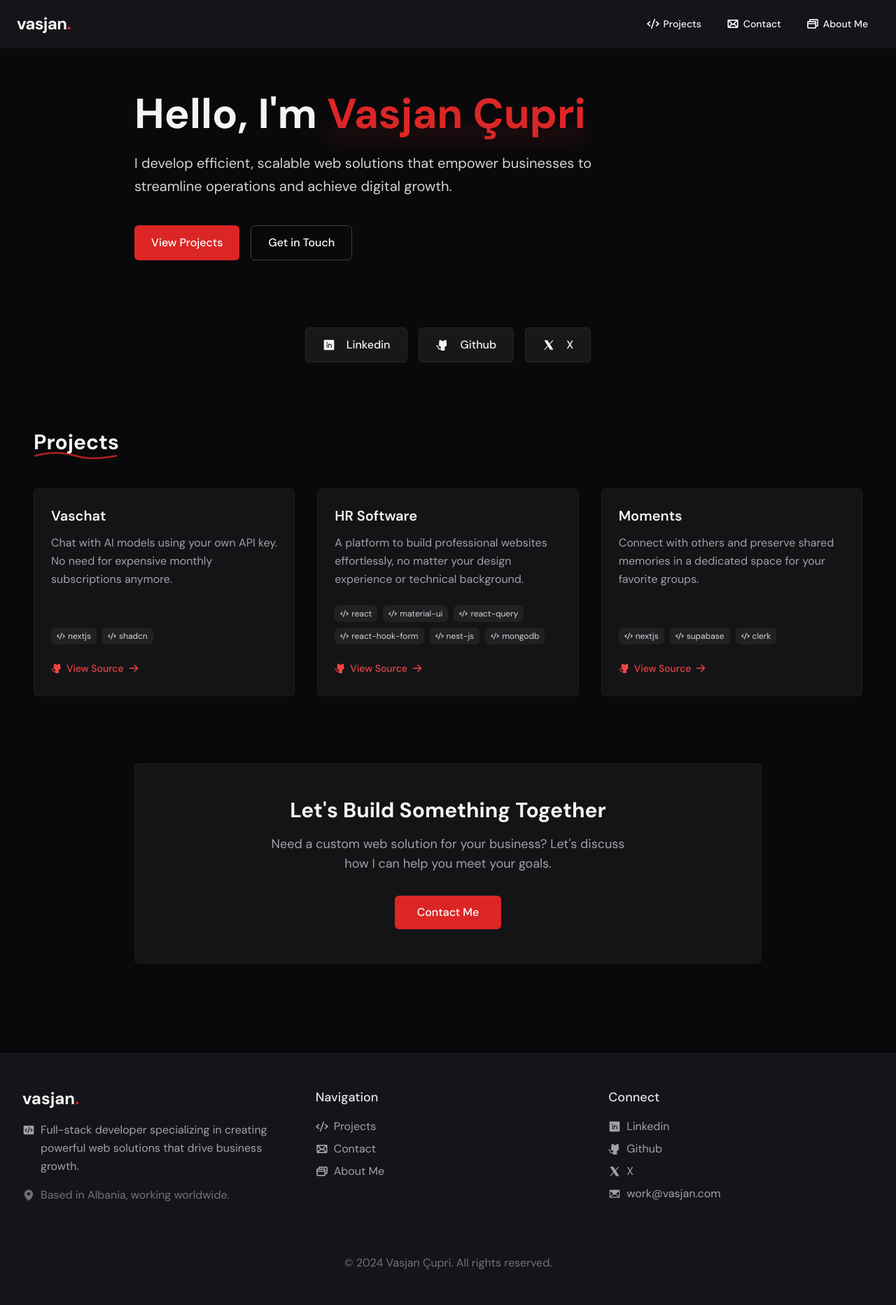
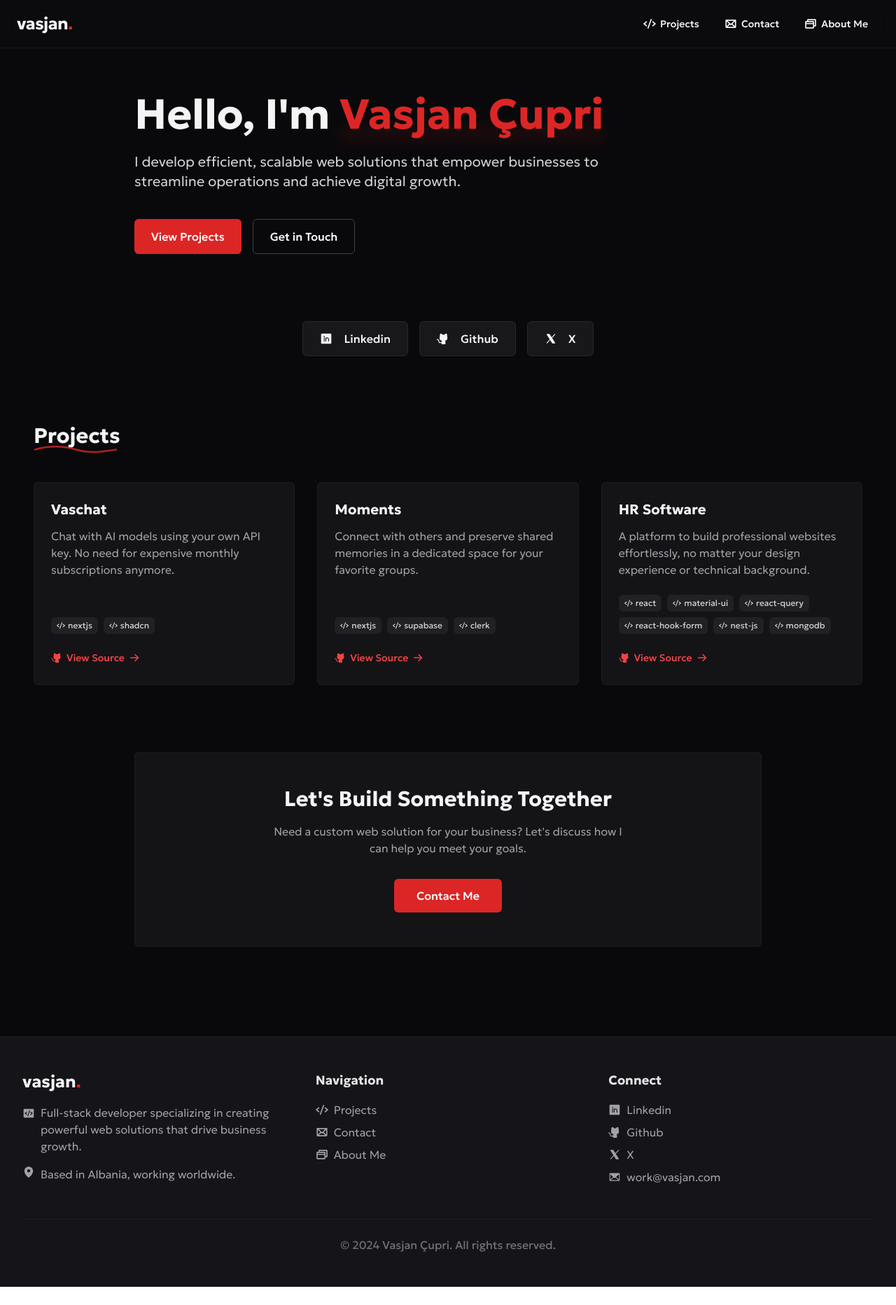
Before and after one commit to v4sj4n/v4sj4n-site, a Next.js app: page / in a window 1280 px wide. Shown: the whole page at 70% size. After the commit the page ends 1839 px from the top, so only its background shows below. Built offline with nearby package versions, Linux system fonts and the light colour scheme.

Commit message:
Changed font plus made some cosmetic ui changes and animation

```diff
--- a/app/components/Footer.tsx
+++ b/app/components/Footer.tsx
@@ -13,25 +13,25 @@ export const Footer = () => {
             <h2 className="text-2xl font-bold mb-4">
               vasjan<span className="text-red-600">.</span>
             </h2>
-            <p className="text-zinc-400 mb-4 leading-relaxed flex items-start">
+            <p className="text-zinc-400 mb-4 flex items-start">
               <Code
                 weight="fill"
                 className="mt-1 mr-2 flex-shrink-0"
                 size={18}
               />
-              <span>
+              <span className="font-light">
                 Full-stack developer specializing in creating powerful web
                 solutions that drive business growth.
               </span>
             </p>
-            <p className="text-zinc-500 flex items-center">
+            <p className="text-zinc-400 font-light flex items-start">
               <MapPin weight="fill" className="mr-2" size={18} />
               Based in Albania, working worldwide.
             </p>
           </div>
 
           <div>
-            <h3 className="text-lg font-medium mb-4 text-zinc-200">
+            <h3 className="text-lg font-bold mb-4 text-zinc-200">
               Navigation
             </h3>
             <ul className="space-y-2">
@@ -39,7 +39,7 @@ export const Footer = () => {
                 <li key={item.href}>
                   <a
                     href={item.href}
-                    className="text-zinc-400 hover:text-red-500 transition-colors flex items-center"
+                    className="text-zinc-400 font-light hover:text-red-500 transition-colors flex items-center"
                   >
                     <span className="mr-2">{item.icon}</span>
                     {item.label}
@@ -50,8 +50,8 @@ export const Footer = () => {
           </div>
 
           <div>
-            <h3 className="text-lg font-medium mb-4 text-zinc-200">Connect</h3>
-            <ul className="space-y-2">
+            <h3 className="text-lg font-bold mb-4 text-zinc-200">Connect</h3>
+            <ul className="space-y-2 font-light">
               {Object.entries(siteConfig.links).map(([platform, url]) => (
                 <li key={platform}>
                   <a
--- a/app/components/Navbar.tsx
+++ b/app/components/Navbar.tsx
@@ -15,7 +15,7 @@ export const Navbar = () => {
   }, []);
   return (
     <nav
-      className={`backdrop-blur-md bg-zinc-900/90 border-b border-zinc-800/50 px-4 md:px-6 py-4 sticky top-0 z-50 transition-all duration-300 ${
+      className={`backdrop-blur-md bg-zinc-900/20 border-b border-zinc-800/40 px-4 md:px-6 py-4 sticky top-0 z-50 transition-all duration-300 ${
         scrolled ? "shadow-[0_5px_20px_-3px_rgba(0,0,0,0.3)]" : ""
       }`}
     >
--- a/app/components/ProjectCard.tsx
+++ b/app/components/ProjectCard.tsx
@@ -14,10 +14,10 @@ export const ProjectCard = ({ project }: { project: Project }) => {
       className="group bg-zinc-900/80 backdrop-blur-sm border border-zinc-800/50 hover:border-red-600 transition-all duration-500 h-full flex flex-col rounded-md hover:shadow-[0_5px_30px_-15px_rgba(220,38,38,0.3)]"
     >
       <div className="p-6 flex flex-col flex-grow">
-        <h3 className="text-xl font-semibold mb-3 group-hover:text-red-500 transition-colors duration-300">
+        <h3 className="text-xl font-bold mb-3 group-hover:text-red-500 transition-colors duration-300">
           {project.title}
         </h3>
-        <p className="mb-6 text-zinc-400 leading-relaxed flex-grow">
+        <p className="mb-6 text-zinc-400 font-light flex-grow">
           {project.description}
         </p>
 
--- /dev/null
+++ b/app/components/TextSlide.tsx
@@ -0,0 +1,44 @@
+"use client";
+
+import { siteConfig } from "@/config/site";
+import { motion } from "motion/react";
+
+export default function AnimatedSection() {
+  return (
+    <motion.section
+      className="mb-24 relative"
+      initial={{ y: 100, opacity: 0 }}
+      animate={{ y: 0, opacity: 1 }}
+      transition={{ duration: 0.6, ease: "easeOut" }}
+    >
+      <div className="max-w-4xl mx-auto">
+        <h1 className="text-4xl md:text-6xl font-bold mb-6 leading-tight">
+          Hello, I&apos;m{" "}
+          <span className="text-red-600 relative">
+            Vasjan Çupri
+            <span className="absolute -z-10 inset-x-0 bottom-1 h-3 bg-red-600/20 blur-md"></span>
+          </span>
+        </h1>
+        <p className="text-xl mb-10 text-zinc-300 font-light max-w-2xl">
+          {siteConfig.description}
+        </p>
+        <div className="flex flex-wrap gap-2 md:gap-4">
+          <a
+            href="#projects"
+            className="group bg-red-600 hover:bg-red-700 text-white font-medium py-3 px-6 rounded-md transition-all duration-300 relative overflow-hidden flex items-center"
+          >
+            <span className="relative z-10">View Projects</span>
+            <span className="absolute inset-0 bg-gradient-to-r from-red-600 to-red-500 opacity-0 group-hover:opacity-100 transition-opacity duration-300"></span>
+          </a>
+          <a
+            href="#contact"
+            className="group bg-transparent text-white font-medium py-3 px-6 border border-zinc-700 hover:border-red-600 rounded-md transition-all duration-300 relative overflow-hidden flex items-center"
+          >
+            <span className="relative z-10">Get in Touch</span>
+            <span className="absolute inset-0 bg-red-600/10 opacity-0 group-hover:opacity-100 transition-opacity duration-300"></span>
+          </a>
+        </div>
+      </div>
+    </motion.section>
+  );
+}
--- a/app/globals.css
+++ b/app/globals.css
@@ -3,5 +3,5 @@
 @tailwind utilities;
 
 :root {
-    font-family: "Dm Sans", sans-serif;
+    font-family: "Geologica", sans-serif;
 }
--- a/app/layout.tsx
+++ b/app/layout.tsx
@@ -1,10 +1,10 @@
 import type { Metadata } from "next";
-import { DM_Sans } from "next/font/google";
+import { Geologica } from "next/font/google";
 import "./globals.css";
 
-const dmSans = DM_Sans({
-  variable: "--font-dm-sans",
-  subsets: ["latin"],
+const geologica = Geologica({
+  variable: "--font-geologica",
+  subsets: ["latin", "latin-ext"],
 });
 
 export const metadata: Metadata = {
@@ -30,7 +30,7 @@ export default function RootLayout({
 }>) {
   return (
     <html lang="en">
-      <body className={`${dmSans.variable} antialiased`}>{children}</body>
+      <body className={`${geologica.variable} antialiased`}>{children}</body>
     </html>
   );
 }
--- a/app/page.tsx
+++ b/app/page.tsx
@@ -7,6 +7,7 @@ import {
 import { Navbar } from "./components/Navbar";
 import { Footer } from "./components/Footer";
 import { ProjectCard } from "./components/ProjectCard";
+import AnimatedSection from "./components/TextSlide";
 
 export default function Page() {
   const socialIcons: { [key: string]: React.ReactNode } = {
@@ -19,37 +20,7 @@ export default function Page() {
     <div className=" bg-zinc-950 text-zinc-100 min-h-screen relative">
       <Navbar />
       <main className="px-6 md:px-12 py-16 max-w-7xl mx-auto relative z-10">
-        <section className="mb-24 relative">
-          <div className="max-w-4xl mx-auto">
-            <h1 className="text-4xl md:text-6xl font-bold mb-6 leading-tight">
-              Hello, I&apos;m{" "}
-              <span className="text-red-600 relative">
-                Vasjan Çupri
-                <span className="absolute -z-10 inset-x-0 bottom-1 h-3 bg-red-600/20 blur-md"></span>
-              </span>
-            </h1>
-            <p className="text-xl mb-10 text-zinc-300 leading-relaxed max-w-2xl">
-              {siteConfig.description}
-            </p>
-            <div className="flex flex-wrap gap-2 md:gap-4">
-              <a
-                href="#projects"
-                className="group bg-red-600 hover:bg-red-700 text-white font-medium py-3 px-6 rounded-md transition-all duration-300 relative overflow-hidden flex items-center"
-              >
-                <span className="relative z-10">View Projects</span>
-                <span className="absolute inset-0 bg-gradient-to-r from-red-600 to-red-500 opacity-0 group-hover:opacity-100 transition-opacity duration-300"></span>
-              </a>
-              <a
-                href="#contact"
-                className="group bg-transparent text-white font-medium py-3 px-6 border border-zinc-700 hover:border-red-600 rounded-md transition-all duration-300 relative overflow-hidden flex items-center"
-              >
-                <span className="relative z-10">Get in Touch</span>
-                <span className="absolute inset-0 bg-red-600/10 opacity-0 group-hover:opacity-100 transition-opacity duration-300"></span>
-              </a>
-            </div>
-          </div>
-        </section>
-
+      <AnimatedSection />
         <section className="mb-24">
           <div className="flex flex-wrap gap-4 justify-center">
             {Object.entries(siteConfig.links).map(([platform, url]) => (
@@ -107,7 +78,7 @@ export default function Page() {
               <h2 className="text-3xl font-bold mb-4">
                 Let&apos;s Build Something Together
               </h2>
-              <p className="text-lg mb-8 max-w-lg mx-auto text-zinc-400">
+              <p className="text-md mb-8 font-light max-w-lg mx-auto text-zinc-400">
                 Need a custom web solution for your business? Let&apos;s discuss
                 how I can help you meet your goals.
               </p>
--- a/config/site.tsx
+++ b/config/site.tsx
@@ -42,6 +42,14 @@ export const siteConfig = {
       sourceCode: "https://github.com/v4sj4n/Vaschat",
       technologies: ["nextjs", "shadcn"],
     },
+
+    {
+      title: "Moments",
+      description:
+        "Connect with others and preserve shared memories in a dedicated space for your favorite groups.",
+      sourceCode: "https://github.com/v4sj4n/Moments",
+      technologies: ["nextjs", "supabase", "clerk"],
+    },
     {
       title: "HR Software",
       description:
@@ -56,13 +64,6 @@ export const siteConfig = {
         "mongodb",
       ],
     },
-    {
-      title: "Moments",
-      description:
-        "Connect with others and preserve shared memories in a dedicated space for your favorite groups.",
-      sourceCode: "https://github.com/v4sj4n/Moments",
-      technologies: ["nextjs", "supabase", "clerk"],
-    },
   ],
 };
 
--- a/package.json
+++ b/package.json
@@ -10,6 +10,7 @@
   },
   "dependencies": {
     "@phosphor-icons/react": "^2.1.7",
+    "motion": "^12.5.0",
     "next": "15.1.7",
     "react": "^19.0.0",
     "react-dom": "^19.0.0"
```
Also changed, not shown: 1 other file (tests, documents, lock files or other folders).
